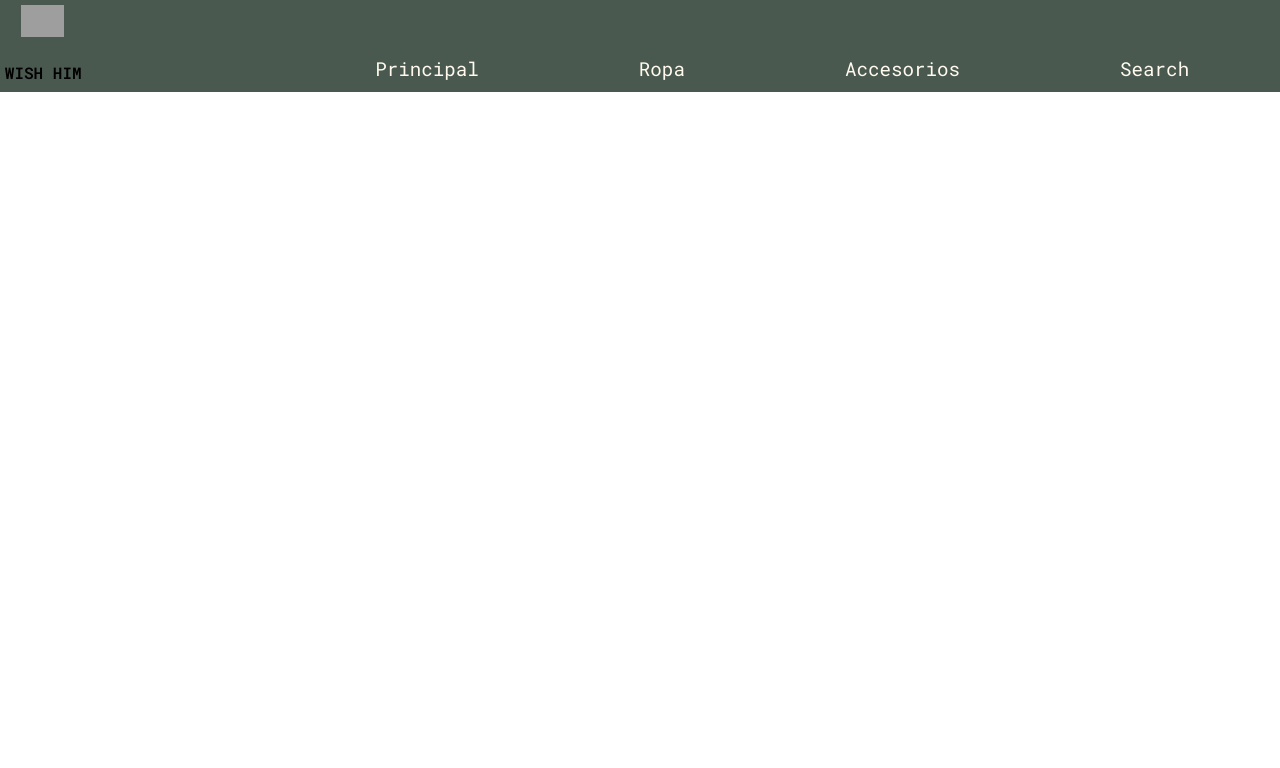
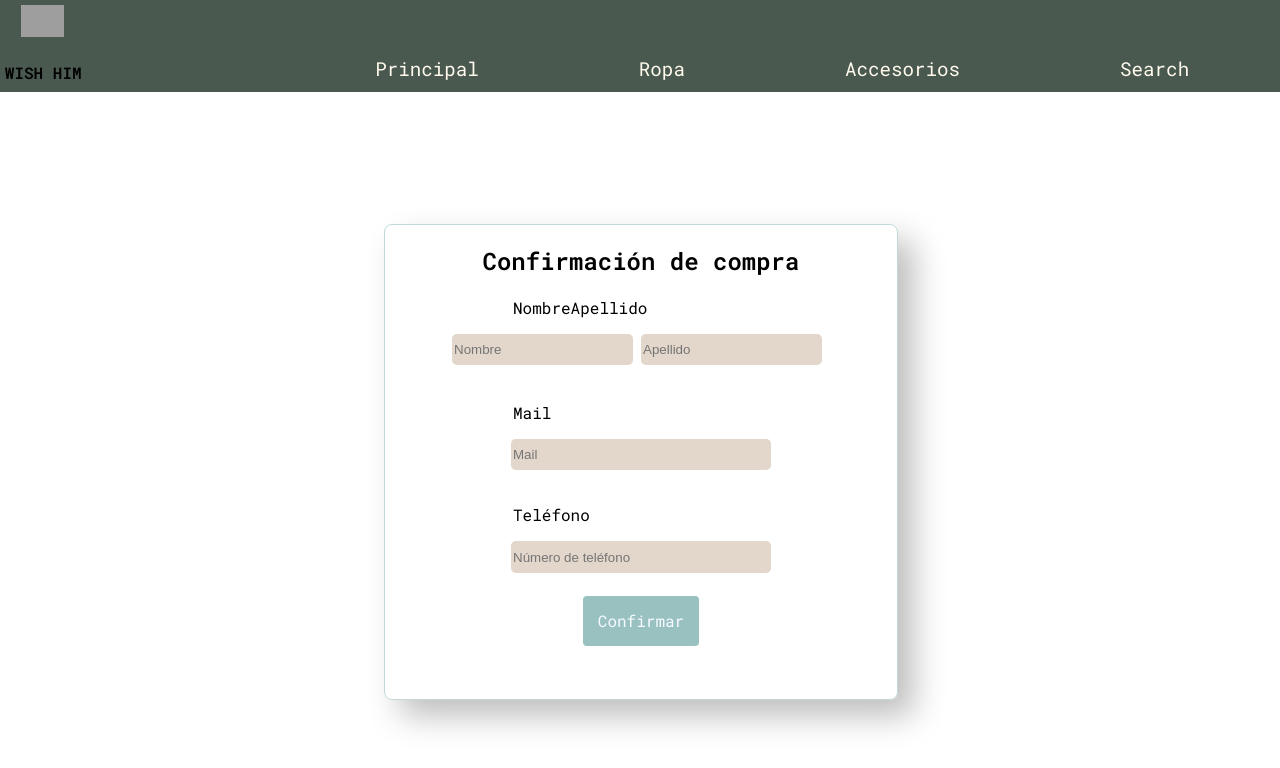
Before and after one commit to melocotonoro/Wish-Him-Ecommerce, a React (Create React App) app: page /checkout in a window 1280 px wide. Shown: the top 768 px of the page. Built offline with nearby package versions, Linux system fonts and the light colour scheme; grey boxes are pictures that could not be loaded.

Commit message:
"Armado y funcionalidad de checkout y form"

```diff
--- a/src/App.js
+++ b/src/App.js
@@ -7,6 +7,8 @@ import Main from './component/Main/Main';
 import ItemListContainer from './component/ItemListContainer/ItemListContainer';
 import Cart from './component/Cart/Cart';
 import Context from './component/CartContext/CartContex';
+import Checkout from './component/checkout/Checkout';
+
 
 
 function App() {
@@ -29,8 +31,13 @@ return (
             {/* Componente contenedor de detalle del producto*/}
             <Route exact path='/item/:id' element={<ItemDetailContainer/>}/>
 
+            {/* Componente contenedor que muestra los productos seleccionados en el carrito*/}
             <Route exact path='/cart' element={<Cart/>}/>
-            </Routes>
+
+            {/* Componente contenedor que muestra el formulario*/}
+            <Route exact path='/checkout' element={<Checkout/>}/>
+
+          </Routes>
       </div>
 
     </BrowserRouter>
--- a/src/component/Cart/Cart.css
+++ b/src/component/Cart/Cart.css
@@ -33,29 +33,20 @@ background-color: #358483;
 border: none;
 text-align: center;
 font-size: 1rem;
-padding: .5rem;
 transition: all 0.5s;
 cursor: pointer;
 margin: 0.31rem;
 color: aliceblue;
 font-family: 'Roboto Mono', monospace;
-height: 2rem;
-width: 5.2rem;
+height: 3.125rem;
+width: 7.2rem;
 cursor: pointer;
 display: inline-block;
 position: relative;
 transition: 0.5s;
 }
-.btn:after {
-content: '»';
-position: absolute;
-opacity: 0;
-top: 0;
-right: -1rem;
-transition: 0.5s;
-}
 
-.btn:hover {
+.btnClear:hover {
 padding-right: 1rem;
 opacity: 1;
 right: 0;
--- a/src/component/Cart/Cart.jsx
+++ b/src/component/Cart/Cart.jsx
@@ -36,10 +36,12 @@ const Cart = () => {
                                 <DetailCart key={obj.id} obj={obj}/>
                                 )
                             }
-                            <p>Total a pagar:{totalPrice()} </p>
+                            <p><b>Total a pagar:{totalPrice()}</b></p>
 
-                                {/*Botón Vaciar carrito*/}
-                                <button className="btnClear" onClick={clear} >Vaciar</button>
+                            {/*Botón Vaciar carrito*/}
+                            <button className="btnClear" onClick={clear} >Vaciar Carrito</button>
+
+                            <Link to={"/checkout"}><button className="btnClear">Finalizar compra</button></Link>
                     </div>
                 </div>
             }
--- /dev/null
+++ b/src/component/Form/Form.css
@@ -0,0 +1,81 @@
+.containerForm{
+position: absolute;
+width: 40%;
+text-align: center;
+margin: 14rem 30%;
+border-radius: 0.5rem;
+font-family: 'Roboto Mono', monospace;
+box-shadow: 1rem 1rem 2rem #bebebe,
+-1rem -1rem 2rem #ffffff;
+overflow: hidden;
+padding-bottom: 3rem;
+border: 1px solid #C0D9D9;
+}
+
+.containerLabel{
+display: flex;
+align-items: center;
+font-size: medium;
+width: 50%;
+margin: 1rem 25%;
+}
+.containerInput{
+width: 50%;
+height: 2.2em;
+border-radius: .3rem;
+border: none;
+background-color: #E2D7CA;
+}
+
+.input{
+height: 2.2em;
+border-radius: .3rem;
+border: none;
+background-color: #E2D7CA;
+margin-right: .5rem;
+}
+.span{
+font-size: small;
+margin-right: 3rem;
+visibility: hidden;
+}
+
+.alert{
+font-size: small;
+display: flex;
+align-items: center;
+width: 50%;
+margin: 0 25%;
+visibility: hidden;
+}
+
+.btnConfirm{
+display: inline-block;
+border-radius: 0.25rem;
+background-color: #358483;
+border: none;
+text-align: center;
+font-size: 1rem;
+transition: all 0.5s;
+cursor: pointer;
+margin: 0.31rem;
+color: aliceblue;
+font-family: 'Roboto Mono', monospace;
+height: 3.125rem;
+width: 7.2rem;
+cursor: pointer;
+display: inline-block;
+position: relative;
+transition: 0.5s;
+}
+
+.btnConfirm:hover {
+padding-right: 1rem;
+opacity: 1;
+right: 0;
+}
+
+.btnConfirm:disabled{
+opacity:0.5;
+cursor: not-allowed;
+}
--- /dev/null
+++ b/src/component/Form/Form.jsx
@@ -0,0 +1,86 @@
+import React,{useContext, useState} from 'react'
+import { CartContext } from "../CartContext/CartContex";
+import {getFirestore, addDoc, collection, serverTimestamp} from "firebase/firestore"
+import "./Form.css"
+
+
+const Form=({changeId})=>{
+    const[name,setName]=useState("")
+    const[lastName,setLastName]=useState("")
+    const[mail,setMail]=useState("")
+    const[phone,setPhone]=useState("")
+
+    const{totalPrice,cart}=useContext(CartContext)
+
+    // Funciones para guardar el nuevo valor ingresado en cada campo
+        const handlerName=(e)=>setName(e.target.value)
+        const handlerLastName=(e)=>setLastName(e.target.value)
+        const handlerMail=(e)=>setMail(e.target.value)
+        const handlerPhone=(e)=>setPhone(e.target.value)
+
+        const handlerSummit=(e)=>{
+            e.preventDefault();
+                        const newOrder={
+                                buyer:{
+                                    name,
+                                    lastName,
+                                    mail,
+                                    phone
+                                },
+                                items:cart.map((element) =>(
+                                        {id:element.id,
+                                        title:element.title,
+                                        price:element.price
+                                })),
+                                date:serverTimestamp(),
+                                total: totalPrice()
+                        }
+
+            const db=getFirestore();
+            const orderRegister= collection(db,'orders');
+            addDoc(orderRegister,newOrder).then((el)=>{
+                changeId(el.id);
+            })
+        }
+
+    return(
+        <div className='containerForm'>
+            <form action='' onSubmit={handlerSummit}>
+                <h2>Confirmación de compra</h2>
+                    <div className='containerLabel'>
+                        <label htmlFor="nombre">Nombre</label>
+                        <label htmlFor="apellido">Apellido</label>
+                    </div>
+                    <div>
+                        <input type="text" name='nombre' placeholder='Nombre' value={name} className="input" onChange={handlerName} />
+                        <input type="text" name="apellido" placeholder='Apellido' value={lastName} className="input" onChange={handlerLastName} />
+                    </div>
+                    <div>
+                        <span className='span'>Datos correctos </span>
+                        <span className='span'>Datos correctos </span>
+                    </div>
+                    <div className='containerLabel'>
+                        <label htmlFor="mail">Mail</label>
+                    </div>
+                    <div>
+                        <input type="mail" name="mail" placeholder='Mail' value={mail} className='containerInput'onChange={handlerMail} />
+                    </div>
+                        <span className='alert'>Datos correctos </span>
+                    <div className='containerLabel'>
+                        <label htmlFor="telefono">Teléfono</label>
+                    </div>
+                    <div>
+                        <input type="number" name="nombre" placeholder='Número de teléfono' value={phone} className='containerInput'onChange={handlerPhone} />
+                    </div>
+                        <span className='alert'>Datos correctos </span>
+
+                    {/* Si los campos no están completos el botón esta en estado disabled */}
+                    <div>
+                        <button className='btnConfirm' disabled={!name|| !lastName || !mail|| !phone}>Confirmar</button>
+                    </div>
+            </form>
+        </div>
+    )
+}
+
+export default Form
--- a/src/component/ItemDetailContainer/ItemDetailContainer.jsx
+++ b/src/component/ItemDetailContainer/ItemDetailContainer.jsx
@@ -3,7 +3,6 @@ import { useParams } from 'react-router-dom';
 import ItemDetail from '../ItemDetail/ItemDetail';
 import {getFirestore,collection,getDoc,doc} from "firebase/firestore"
 import Spinner from '../Spinner/Spinner';
-
 import './ItemDetailContainer.css'
 
 const ItemDetailContainer = ()=>{
@@ -18,7 +17,6 @@ const ItemDetailContainer = ()=>{
             const itemCollection=doc(dataCollections,id)
 
             getDoc(itemCollection).then(res=>{
-                console.log(res)
 
                 const object={id:res.id, ...res.data()}
 
--- /dev/null
+++ b/src/component/Success/Success.css
@@ -0,0 +1,26 @@
+.bckOrder{
+background: url("https://res.cloudinary.com/ds7jaqjll/image/upload/v1664835144/Wish-Him/congratsAnimation_qydj3z.gif") no-repeat;
+background-size:100% 90%;
+overflow:visible;
+position: absolute;
+width: 90%;
+margin-top: 6rem;
+margin-left: 5%;
+margin-right: 5%;
+text-align: center;
+height: 85%;
+font-family: 'Roboto Mono', monospace;
+display: flex;
+flex-flow: column wrap;
+align-items: center;
+justify-content: center;
+}
+
+.titleSuccess{
+font-size:3.25rem;
+font-weight:bold;
+}
+
+.textSuccess{
+font-size: x-large;
+}
--- /dev/null
+++ b/src/component/Success/Success.jsx
@@ -0,0 +1,20 @@
+import React,{ useContext } from 'react'
+import { Link } from 'react-router-dom'
+import { CartContext } from '../CartContext/CartContex'
+import "./Success.css"
+
+const Success=({orderId})=>{
+
+        const {clear}=useContext(CartContext)
+
+        return(
+                <div className="bckOrder">
+                        <h1 className='titleSuccess'>¡Felicitaciones, tu orden está concretada!</h1>
+                        <p className='textSuccess'>Su orden es {orderId}</p>
+                        {/* Link creado para borrar el carrito y volver a la página principal  */}
+                        <Link to={"/"} onClick={()=>clear()} >Volver a Página principal</Link>
+                </div>
+)
+}
+
+export default Success
--- /dev/null
+++ b/src/component/checkout/Checkout.jsx
@@ -0,0 +1,18 @@
+import React from "react";
+import { useState } from "react";
+import Form from "../Form/Form";
+import Success from "../Success/Success";
+
+const Checkout=()=>{
+        const[orderId,setOrderId]= useState("")
+
+        const changeId=(numberOrder)=>{setOrderId(numberOrder)}
+
+            return(
+                    orderId
+                            ? <Success orderId={orderId}></Success>
+                            :<div><Form changeId={changeId}/></div>
+            )
+}
+
+export default Checkout
```
Also changed, not shown: public/congratsAnimation.gif (added), src/component/checkout/Checkout.css (added).
